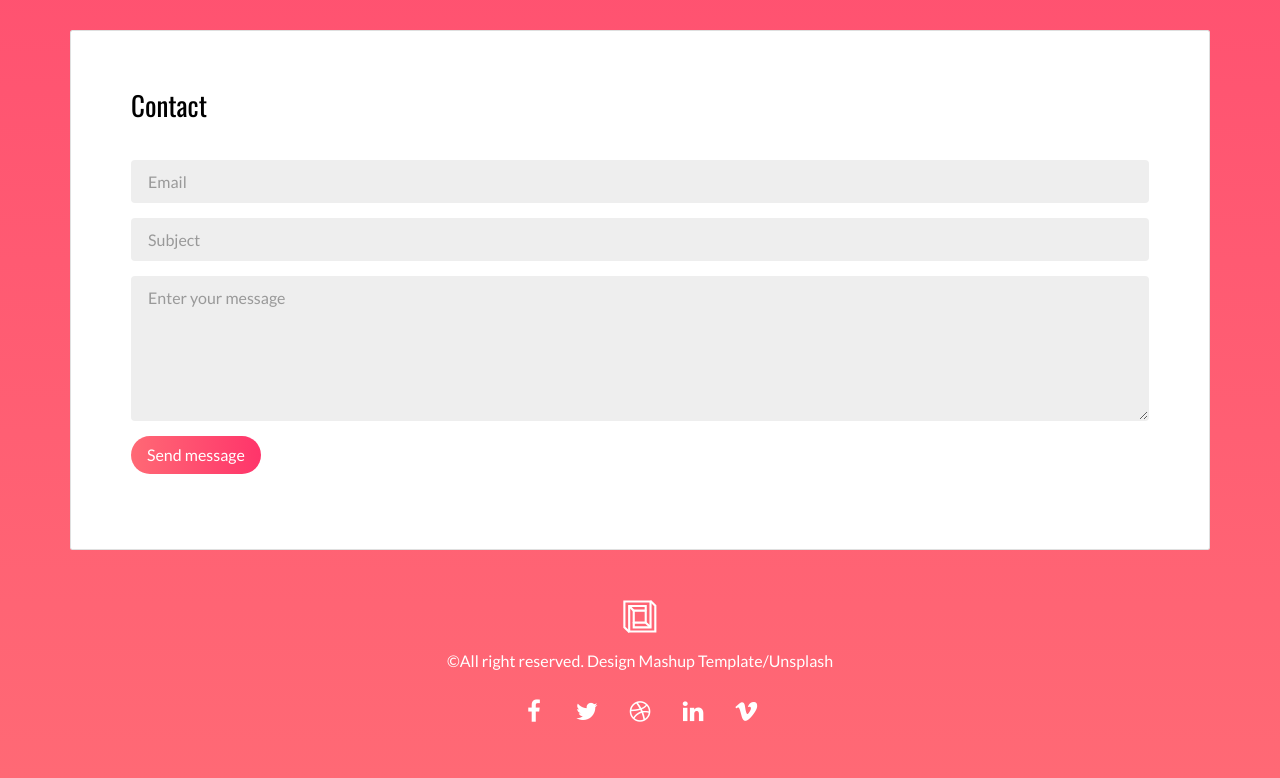
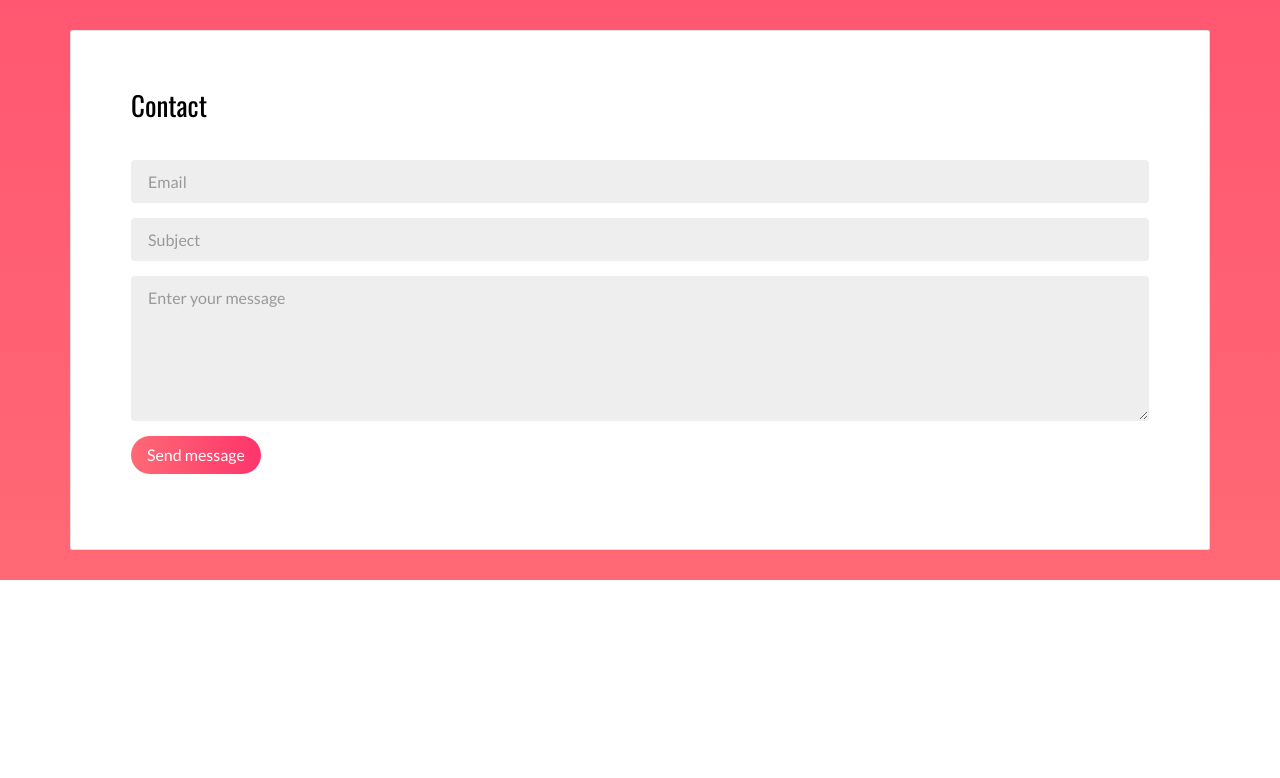
Before and after one commit to bamskii/Portofolio-Abraham-L.P, a plain HTML site: page index.html in a window 1280 px wide. Shown: the part 2840-3618 px from the top of the page. After the commit the page ends 3420 px from the top, so only its background shows below. Drawn offline with nearby package versions, Linux system fonts and the light colour scheme.

Commit message:
Update index.html

```diff
--- a/index.html
+++ b/index.html
@@ -201,36 +201,6 @@
    </div>
  </div>
 
-</main>
-<footer class="footer-container white-text-container text-center">
-  <div class="container">
-    <div class="row">
-      <div class="col-xs-12">
-        <p><img src="./assets/images/mashup-icon.svg" alt=""></p>
-
-        <p>©All right reserved. Design <a href="http://www.mashup-template.com/" title="Create website with free html template">Mashup Template</a>/<a href="https://unsplash.com/" title="Beautiful Free Images">Unsplash</a></p>
-        <p>
-          <a class="fa-icon fa-icon-2x" href="https://facebook.com/" title="">
-            <i class="fa fa-facebook"></i>
-          </a>
-          <a class="fa-icon fa-icon-2x" href="https://twitter.com/" title="">
-            <i class="fa fa-twitter"></i>
-          </a>
-          <a class="fa-icon fa-icon-2x" href="https://dribbble.com/" title="">
-            <i class="fa fa-dribbble"></i>
-          </a>
-          <a class="fa-icon fa-icon-2x" href="https://www.linkedin.com/" title="">
-            <i class="fa fa-linkedin"></i>
-          </a>
-          <a class="fa-icon fa-icon-2x" href="https://vimeo.com/" title="">
-            <i class="fa fa-vimeo"></i>
-          </a>
-        </p>
-      </div>
-    </div>
-  </div>
-</footer>
-
 <script>
   document.addEventListener("DOMContentLoaded", function (event) {
      scrollRevelation('.card');
```
